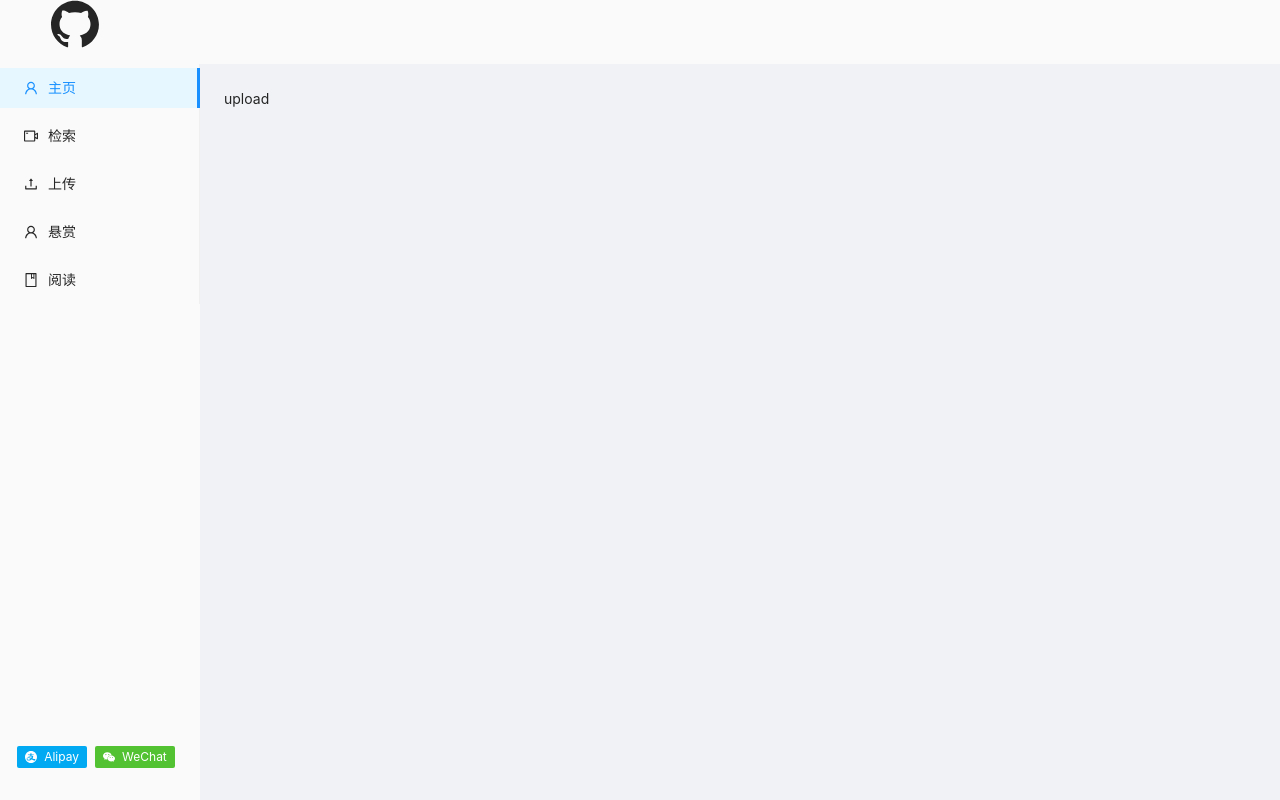
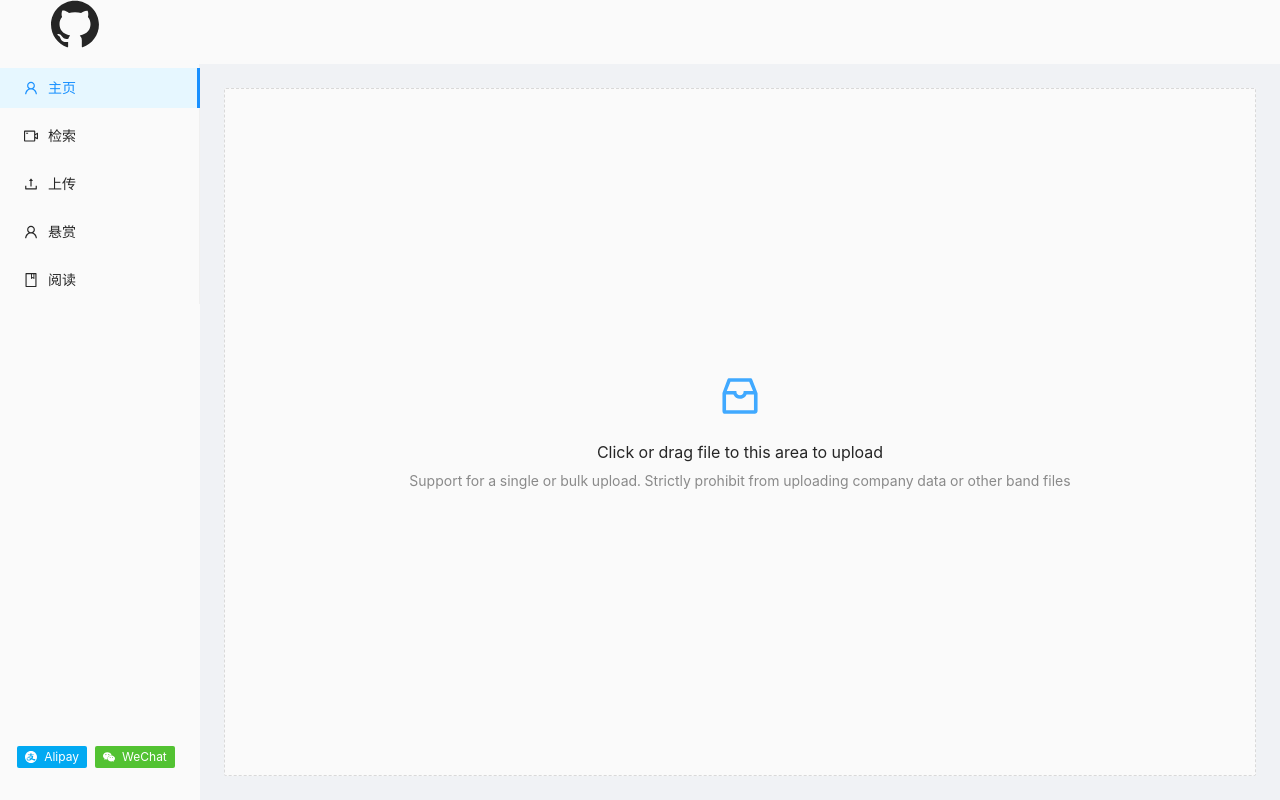
Before and after one commit to AhYaaaaas/NodeReactProject-FE, a React app: page /home/upload in a window 1280 px wide. Built offline with nearby package versions, Linux system fonts and the light colour scheme; no server answers.

Commit message:
function:slice upload book

```diff
--- /dev/null
+++ b/src/api/module.home/uploadBook.ts
@@ -0,0 +1,21 @@
+/*
+ * @Date: 2022-10-28 15:58:34
+ * @LastEditors: AhYaaaaas xuanyige87@gmail.com
+ * @LastEditTime: 2022-10-28 22:19:01
+ * @FilePath: \NodeReactProject-FE\src\api\module.home\uploadBook.ts
+ */
+import { createForm } from "@/utils/createForm"
+import http from "@/utils/http"
+interface IChunk{
+  bookName: string,
+  chunk: Blob,
+  uid: string,
+}
+export default async function uploadBook (obj: IChunk) {
+  const res:string = await http({
+    method: "post",
+    url: "api/upload/book",
+    data: createForm(obj)
+  });
+  return res;
+}
--- /dev/null
+++ b/src/api/module.home/uploadSuccess.ts
@@ -0,0 +1,16 @@
+/*
+ * @Date: 2022-10-28 19:44:50
+ * @LastEditors: AhYaaaaas xuanyige87@gmail.com
+ * @LastEditTime: 2022-10-28 19:46:05
+ * @FilePath: \NodeReactProject-FE\src\api\module.home\uploadSuccess.ts
+ */
+import { createForm } from "@/utils/createForm"
+import http from "@/utils/http"
+export default async function (obj:{uid:string,bookName:string}) {
+  const bookid:string = await http({
+    method: "post",
+    url: "/api/upload/success",
+    data:createForm(obj)
+  })
+  return bookid;
+}
--- a/src/pages/home/components/editRecord.tsx
+++ b/src/pages/home/components/editRecord.tsx
@@ -1,25 +1,22 @@
 /*
  * @Date: 2022-10-26 22:24:23
  * @LastEditors: AhYaaaaas xuanyige87@gmail.com
- * @LastEditTime: 2022-10-27 21:49:15
+ * @LastEditTime: 2022-10-28 22:17:37
  * @FilePath: \NodeReactProject-FE\src\pages\home\components\editRecord.tsx
  */
 import { Timeline } from "antd";
 import getUserHistory, { IHistory } from "@/api/module.home/getUserHistory";
-import { useEffect, useMemo, useState } from "react";
+import { useEffect, useState } from "react";
 import { useSearchParams } from "react-router-dom";
-export default () => {
+export default function EditRecord () {
   const [getPs] = useSearchParams();
   const uid = getPs.get('uid');
   const [records, setRecords] = useState<IHistory[]>();
   useEffect(() => {
     getUserHistory(uid!).then(res => {
       setRecords(res);
-      console.log(res);
-
     });
-
-  }, [])
+  }, [uid])
   return (
     <div
       style={{
--- a/src/pages/home/components/personalinfo.tsx
+++ b/src/pages/home/components/personalinfo.tsx
@@ -6,26 +6,28 @@ import {
   SendOutlined,
   UserOutlined,
 } from "@ant-design/icons";
-import { Input, Button } from "antd";
+import { Input, Button,message } from "antd";
 import { useEffect, useState } from "react";
 import { useSearchParams } from "react-router-dom";
 import { IPersonalInfo } from "./type";
 import updatePersonInfo from "@/api/module.home/updatePersonInfo";
+import addUserHistory from "@/api/module.home/addUserHistory";
+import { historyType } from "@/api/module.home/getUserHistory";
 /*
  * @Date: 2022-10-26 22:17:20
  * @LastEditors: AhYaaaaas xuanyige87@gmail.com
  * @LastEditTime: 2022-10-26 22:36:06
  * @FilePath: \NodeReactProject-FE\src\pages\home\components\personalinfo.tsx
  */
-export default () => {
+export default function PersonalInfo() {
   const [submitForm, setSubmitForm] = useState<IPersonalInfo>();
   const [getPs] = useSearchParams();
-  const uid = getPs.get("uid");
+  const uid = getPs.get("uid")!;
   useEffect(() => {
     getPersonalInfo(uid!).then((res) => {
       setSubmitForm(() => res);
     });
-  }, []);
+  }, [uid]);
   return (
     <div className="head" style={{ width: "70%" }}>
       <header>
@@ -55,7 +57,10 @@ export default () => {
         >
           <div>
             <label htmlFor="">Year</label>
-            <Input value={submitForm?.year}></Input>
+            <Input
+              value={submitForm?.year ?? ""}
+              onChange={(e)=>setSubmitForm({...submitForm!,year:e.target.value})}
+            ></Input>
           </div>
           <div
             style={{
@@ -70,7 +75,10 @@ export default () => {
           </div>
           <div>
             <label htmlFor="">Month</label>
-            <Input value={submitForm?.month}></Input>
+            <Input
+              value={submitForm?.month ?? ""}
+              onChange={(e)=>setSubmitForm({...submitForm!,month:e.target.value})}
+            ></Input>
           </div>
           <div
             style={{
@@ -85,32 +93,38 @@ export default () => {
           </div>
           <div>
             <label htmlFor="">Day</label>
-            <Input value={submitForm?.day}></Input>
+            <Input
+              value={submitForm?.day ?? ""}
+              onChange={(e)=>setSubmitForm({...submitForm!,day:e.target.value})}
+            ></Input>
           </div>
         </div>
         <div style={{ margin: "10px 0" }}>
           <label htmlFor="">住址</label>
           <Input
-            value={submitForm?.address}
+            value={submitForm?.address??""}
             placeholder="address"
             prefix={<EnvironmentOutlined />}
+            onChange={(e)=>setSubmitForm({...submitForm!,address:e.target.value})}
           />
         </div>
         <div style={{ margin: "10px 0" }}>
           <label htmlFor="">公司</label>
           <Input
             placeholder="company"
-            value={submitForm?.company}
+            value={submitForm?.company??""}
             prefix={<HomeOutlined />}
+            onChange={(e)=>setSubmitForm({...submitForm!,company:e.target.value})}
           />
         </div>
         <div style={{ margin: "10px 0" }}>
           <label htmlFor="">联系电话</label>
           <br />
           <Input
-            value={submitForm?.phone}
+            value={submitForm?.phone??""}
             placeholder="phone number"
             prefix={<PhoneOutlined />}
+            onChange={(e)=>setSubmitForm({...submitForm!,phone:e.target.value})}
           />
         </div>
         <div style={{ margin: "10px 0" }}>
@@ -118,14 +132,19 @@ export default () => {
           <br />
           <SendOutlined />
           <Input.TextArea
-            value={submitForm?.signature}
+            value={submitForm?.signature??""}
             rows={4}
             placeholder="Personal Signature"
+            onChange={(e)=>setSubmitForm({...submitForm!,signature:e.target.value})}
           />
         </div>
       </main>
       <footer>
-        <Button onClick={async ()=> await updatePersonInfo(submitForm!)}>保存设置</Button>
+        <Button onClick={async () => {
+          await updatePersonInfo(submitForm!);
+          await addUserHistory({ uid, description: "update personal info", type: historyType['UPDATE'] });
+          message.success("update successfully!");
+        }}>保存设置</Button>
       </footer>
     </div>
   );
--- a/src/pages/home/components/upload.tsx
+++ b/src/pages/home/components/upload.tsx
@@ -1,12 +1,82 @@
 /*
  * @Date: 2022-10-23 22:12:18
  * @LastEditors: AhYaaaaas xuanyige87@gmail.com
- * @LastEditTime: 2022-10-23 22:14:53
+ * @LastEditTime: 2022-10-28 22:19:40
  * @FilePath: \NodeReactProject-FE\src\pages\home\components\upload.tsx
  */
 //上传
-export default function Upload() {
+import { InboxOutlined } from "@ant-design/icons";
+import { Progress, Upload } from "antd";
+import { RcFile } from "antd/lib/upload";
+import React, { useState } from "react";
+import { useSearchParams } from "react-router-dom";
+import uploadBook from "@/api/module.home/uploadBook";
+import addUserHistory from "@/api/module.home/addUserHistory";
+import { historyType } from "@/api/module.home/getUserHistory";
+import uploadSuccess from "@/api/module.home/uploadSuccess";
+const { Dragger } = Upload;
+const CHUNK_SIZE = 1024 * 20;
+
+const App: React.FC = () => {
+  const [getPs] = useSearchParams();
+  const uid: string = getPs.get("uid")!;
+  const [isLoading, setIsLoading] = useState(false);
+  const [percent, setPercent] = useState<number>(0);
   return (
-    <div>upload</div>
-  )
-}
+    <Dragger
+      onChange={async (e) => {
+        setIsLoading(true);
+        const file = e.file as RcFile;
+        const { name, size } = file;
+        let current = 0;
+        while (1) {
+          const isEnd = CHUNK_SIZE * (current + 1) >= size;
+          const chunk = file.slice(
+            CHUNK_SIZE * current,
+            isEnd ? size : CHUNK_SIZE * (current + 1)
+          );
+          current += 1;
+          await uploadBook({ bookName: name, uid, chunk });
+          if (CHUNK_SIZE * current >= size) {
+            setPercent(() => 100);
+            break;
+          } else {// eslint-disable-next-line
+            setPercent(()=>(CHUNK_SIZE * current) / size * 100);
+          }
+        }
+        const bookid = await uploadSuccess({ uid, bookName: name });
+        await addUserHistory({
+          uid,
+          description: `upload book ${name}`,
+          type: historyType["UPLOAD"],
+          bookid,
+        });
+      }}
+      beforeUpload={() => false}
+    >
+      <p className="ant-upload-drag-icon">
+        <InboxOutlined />
+      </p>
+      <p className="ant-upload-text">
+        Click or drag file to this area to upload
+      </p>
+      <p className="ant-upload-hint">
+        Support for a single or bulk upload. Strictly prohibit from uploading
+        company data or other band files
+      </p>
+      {isLoading && (
+        <Progress
+          style={{ position: "relative", top: "20%" }}
+          type="circle"
+          strokeColor={{
+            "0%": "#108ee9",
+            "100%": "#87d068",
+          }}
+          percent={Math.floor(percent)}
+        />
+      )}
+    </Dragger>
+  );
+};
+
+export default App;
```
